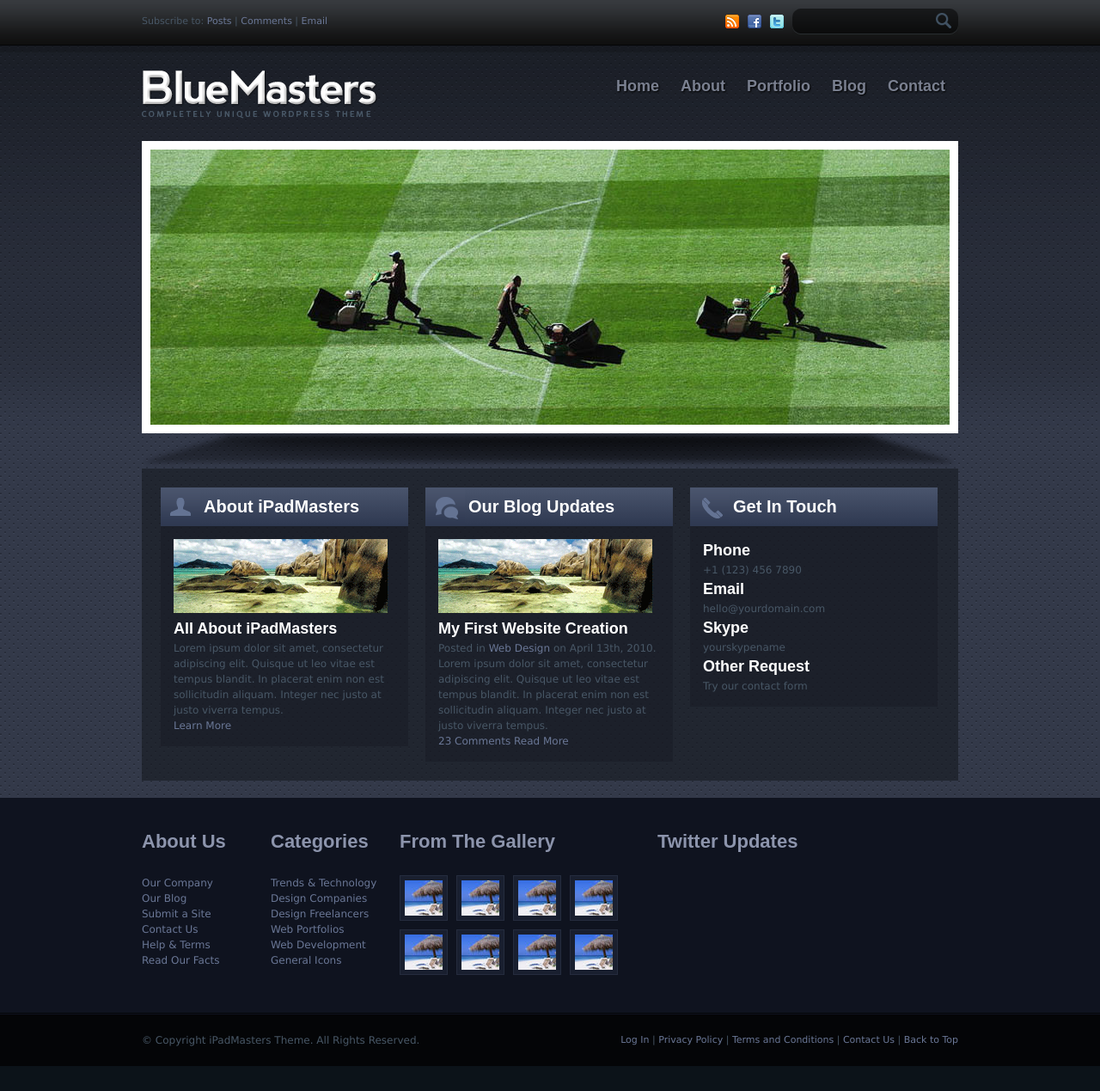
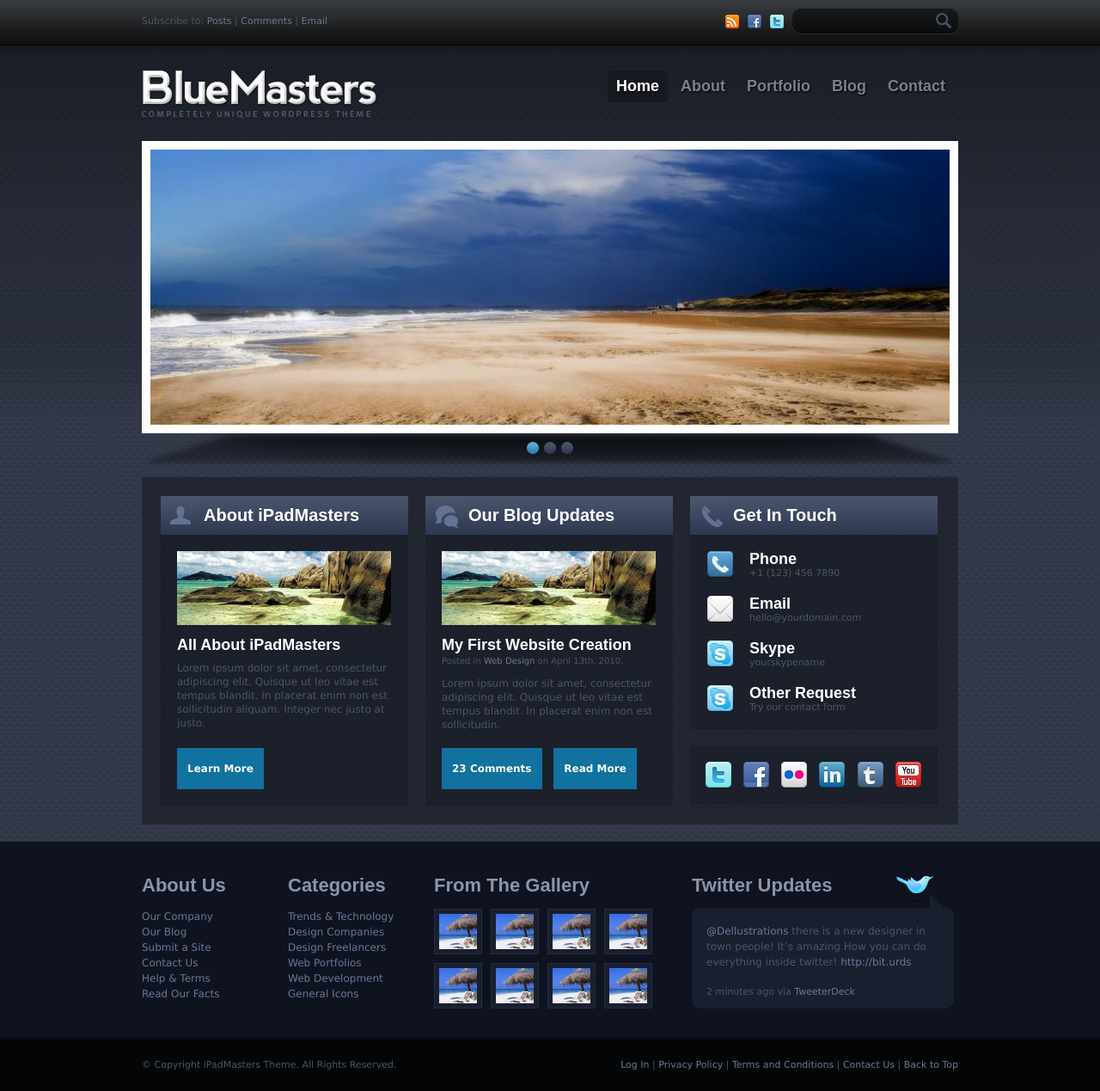
Before and after one commit to jferrienycud/bluemaster, a PHP site: page / in a window 1280 px wide. Shown: the whole page at 86% size. Before the commit the page ends 1240 px from the top, so only its background shows below. Run offline with PHP 8.4, Linux system fonts and the light colour scheme; some libraries are stand-ins or nearby versions.

Commit message:
finished home page of bluemaster

```diff
--- a/css/style.css
+++ b/css/style.css
@@ -96,11 +96,12 @@ h3 {
 }
 h4 {
   font-size:18px;
+  line-height:18px;
 }
 h5 {
   color:#8c94ac;
   font-size:22px;
-  margin:0 0 23px;
+  margin:0 0 11px;
 }
 .links {
   font-size:11px;
@@ -196,12 +197,15 @@ h5 {
       text-decoration:none;
       text-shadow: 1px 1px 2px #000;
     }
-      .nav li a:hover {
+      .nav li a:hover, .nav li a.active {
         background:rgba(13, 15, 19, 0.4);
         -webkit-border-radius: 5px;
         -moz-border-radius: 5px;
         border-radius: 5px;
         color:#fff;
+      }
+      .no-rgba .nav li a:hover,.no-rgba .nav li a.active {
+        background:rgb(13, 15, 19);
       }
 
 /************************************************************************************
@@ -212,15 +216,14 @@ h5 {
   padding:22px;
   width:906px;
 }
+.no-rgba .content {
+  background:rgb(23, 25, 32);
+}
   .content .col {
-    background:rgba(24, 27, 36, 0.5);
     float:left;
     margin:0 20px 0 0;
     width:288px;
   }
-    .content .col .info {
-      padding:15px;
-    }
     .content .col .title {
       background: #4a556d; /* Old browsers */
       background: -moz-linear-gradient(top, #4a556d 0%, #2e3850 100%); /* FF3.6+ */
@@ -231,6 +234,18 @@ h5 {
       filter: progid:DXImageTransform.Microsoft.gradient( startColorstr='#4a556d', endColorstr='#2e3850',GradientType=0 ); /* IE6-9 */
       background: linear-gradient(top, #4a556d 0%,#2e3850 100%); /* W3C */
     }
+    .content .col .info {
+      background:rgba(24, 27, 36, 0.5);
+      height:277px;
+      padding:19px;
+      position:relative;
+    }
+    .content .contact .info {
+      height:auto;
+    }
+    .no-rgba .content .col .info {
+      background:rgb(24, 27, 36);
+    }
       .content .col h3 {
         background:url(../img/icons/title_icons.png) 0 0 no-repeat;
       }
@@ -240,22 +255,131 @@ h5 {
       .content .contact h3 {
         background-position:0 -92px;
       }
+        .content .col .info img {
+           margin:0 0 9px;
+        }
+        .content .col .info span {
+           font-size:10px;
+        }
+        .content .col .info p {
+          line-height:16px;
+          margin:10px 0 0;
+        }
+        .content .col .info .buttons {
+          bottom:19px;
+          position:absolute;
+        }
+          .content .col .info .buttons a {
+            background:#11719f;
+            color:#fff;
+            font-size:12px;
+            font-weight:bold;
+            display:inline-block;
+            margin:0 10px 0 0;
+            padding:15px 12px;
+          }
+
+      .contact ul li {
+        background:url(../img/icons/contact_icons.png) 0 0 no-repeat;
+        font-size:11px;
+        height:32px;
+        margin:0 0 20px;
+        padding:0 0 0 50px;
+      }
+        .contact ul li.email {
+          background-position:0 -32px;
+        }
+        .contact ul li.skype, .contact ul li.other {
+          background-position:0 -64px;
+        }
+        .contact ul li.other {
+          margin:0;
+        }
+        .contact ul.social-tools {
+          background:rgba(24, 27, 36, 0.5);
+          height:32px;
+          margin:20px 0 0;
+          padding:18px;
+        }
+        .no-rgba .contact ul.social-tools {
+          background:rgb(24, 27, 36);
+        }
+          .contact ul.social-tools li {
+            background:none;
+            float:left;
+            height:32px;
+            padding:0;
+            margin:0 13px 0 0;
+            width:31px;
+          }
+          .contact ul.social-tools li.yt {
+            margin:0;
+          }
+            .contact ul.social-tools li a {
+              background:url(../img/icons/social_icons.png) 0 0 no-repeat;
+              display:block;
+              height:32px;
+              width:31px;
+            }
+            .contact ul.social-tools li.fb a {
+              background-position:-31px 0;
+            }
+            .contact ul.social-tools li.re a {
+              background-position:-62px 0;
+            }
+            .contact ul.social-tools li.li a {
+              background-position:-93px 0;
+            }
+            .contact ul.social-tools li.tw2 a {
+              background-position:-123px 0;
+            }
+            .contact ul.social-tools li.yt a {
+              background-position:-154px 0;
+            }
 
 /************************************************************************************
  * Carousel
  ***********************************************************************************/
 .carousel {
-
+  margin-bottom:51px;
 }
   .carousel .player {
     border:10px solid #fff;
     height:320px;
+    position:relative;
     width:930px;
   }
-  .carousel .controller {
+    .carousel .player img {
+      display:none;
+      left:0px;
+      position:absolute;
+      top:0px;
+
+    }
+  .nivo-box, .nivo-slice, .nivo-directionNav, .nivo-controlNav { position: absolute;}
+  .nivo-directionNav, .nivo-controlNav { z-index:500; }
+  .carousel .nivo-controlNav {
     background:url(../img/scroll_shadow.png) 0 0 no-repeat;
-    height:41px;
+    height:31px;
+    left:-10px; bottom:-51px;
+    padding:10px 0 0;
+    text-align: center;
+    width:950px;;
   }
+    .carousel .nivo-controlNav a {
+      background:url(../img/scroll_btn.png) 0 0 no-repeat;
+      display:inline-block;
+      height:14px;
+      margin:0 6px 0 0;
+      text-indent:-9000px;
+      width:14px;
+    }
+    .carousel .nivo-controlNav a:last-child {
+      margin:0;
+    }
+      .carousel .nivo-controlNav a:hover,.carousel .nivo-controlNav a.active  {
+        background-position: -14px 0;
+      }
 
 /************************************************************************************
  * Footer
@@ -270,10 +394,11 @@ h5 {
 }
   .footer .col {
     float:left;
+    height:160px;
     width:300px;
   }
   .footer .half {
-    width:150px;
+    width:170px;
   }
 
   .gallery ul li {
@@ -288,6 +413,19 @@ h5 {
       display:block;
       padding:5px;
     }
+  .footer .twitter {
+    background:url(../img/bird_bg.png) 0 0 no-repeat;
+    width:306px;
+  }
+    .twitter .tweet {
+      padding:17px;
+    }
+      .twitter .tweet p {
+        padding:0 0 16px;
+      }
+      .twitter .tweet span {
+        font-size:11px;
+      }
 
 /************************************************************************************
  * Legal
@@ -295,6 +433,7 @@ h5 {
 .legal-wrap {
   background:#040507;
   border-top:1px solid #0F131F;
+  font-size:11px;
 }
 .legal {
   height:60px;
--- a/includes/footer.php
+++ b/includes/footer.php
@@ -39,6 +39,10 @@
         </div>
         <div class="col twitter">
           <h5>Twitter Updates</h5>
+          <div class="tweet">
+            <p><a href="#">@Dellustrations</a> there is a new designer in town people! It’s amazing How you can do everything inside twitter! <a href="#">http://bit.urds</a></p>
+            <span>2 minutes ago via <a href="#">TweeterDeck</a></span>
+          </div>
         </div>
       </div>
     </div>
--- a/includes/nav.php
+++ b/includes/nav.php
@@ -1,11 +1,18 @@
+<?php
+  if(isset($_GET['page'])) {
+    $currentPage = $_GET['page'];
+  } else {
+    $currentPage = 'home';
+  }
+?>
 <div class="header margin-center clearfix">
   <h1 class="ir">BlueMasters</h1>
   <h2 class="hidden">Completely Unique Wordpress Theme</h2>
   <ul class="nav">
-    <li><a href="#" title="Home">Home</a></li>
-    <li><a href="#" title="About">About</a></li>
-    <li><a href="#" title="Portfolio">Portfolio</a></li>
-    <li><a href="#" title="Blog">Blog</a></li>
-    <li><a href="#" title="Contact">Contact</a></li>
+    <li><a href="index.php" title="Home" <?php if($currentPage == 'home') echo 'class="active"'; ?>>Home</a></li>
+    <li><a href="index.php?page=about" title="About" <?php if($currentPage == 'about') echo 'class="active"'; ?>>About</a></li>
+    <li><a href="index.php?page=portfolio" title="Portfolio" <?php if($currentPage == 'portfolio') echo 'class="active"'; ?>>Portfolio</a></li>
+    <li><a href="index.php?page=blog" title="Blog" <?php if($currentPage == 'blog') echo 'class="active"'; ?>>Blog</a></li>
+    <li><a href="index.php?page=contact" title="Contact" <?php if($currentPage == 'contact') echo 'class="active"'; ?>>Contact</a></li>
   </ul>
 </div>
--- a/index.php
+++ b/index.php
@@ -4,10 +4,9 @@
 
     <div class="carousel margin-center">
       <div class="player">
-        <img src="img/carousel/banner.jpg" />
-      </div>
-      <div class="controller">
-
+        <img src="img/carousel/banner1.jpg" />
+        <img src="img/carousel/banner2.jpg" />
+        <img src="img/carousel/banner3.jpg" />
       </div>
     </div>
     <div class="content margin-center clearfix">
@@ -18,7 +17,7 @@
         <div class="info">
           <img src="img/temp1.png" />
           <h4>All About iPadMasters</h4>
-          <p>Lorem ipsum dolor sit amet, consectetur adipiscing elit. Quisque ut leo vitae est tempus blandit. In placerat enim non est sollicitudin aliquam. Integer nec justo at justo viverra tempus.</p>
+          <p>Lorem ipsum dolor sit amet, consectetur adipiscing elit. Quisque ut leo vitae est tempus blandit. In placerat enim non est sollicitudin aliquam. Integer nec justo at justo.</p>
           <div class="buttons clearfix">
             <a href="#" title="Learn More">Learn More</a>
           </div>
@@ -32,7 +31,7 @@
           <img src="img/temp1.png" />
           <h4>My First Website Creation</h4>
           <span>Posted in <a href="#" title="Web Design">Web Design</a> on April 13th, 2010.</span>
-          <p>Lorem ipsum dolor sit amet, consectetur adipiscing elit. Quisque ut leo vitae est tempus blandit. In placerat enim non est sollicitudin aliquam. Integer nec justo at justo viverra tempus.</p>
+          <p>Lorem ipsum dolor sit amet, consectetur adipiscing elit. Quisque ut leo vitae est tempus blandit. In placerat enim non est sollicitudin. </p>
           <div class="buttons clearfix">
             <a href="#" title="23 Comments">23 Comments</a>
             <a href="#" title="Read More">Read More</a>
@@ -63,6 +62,14 @@
             </li>
           </ul>
         </div>
+        <ul class="social-tools clearfix">
+          <li class="tw"><a href="#" class="ir" title="Twitter">Twitter</a></li>
+          <li class="fb"><a href="#" class="ir" title="Twitter">Facebook</a></li>
+          <li class="re"><a href="#" class="ir" title="Reddit">Reddit</a></li>
+          <li class="li"><a href="#" class="ir" title="Linkedin">Linkedin</a></li>
+          <li class="tw2"><a href="#" class="ir" title="Twitter">Twitter</a></li>
+          <li class="yt"><a href="#" class="ir" title="YouTube">YouTube</a></li>
+        </ul>
       </div>
     </div>
   </div>
--- a/js/script.js
+++ b/js/script.js
@@ -1,3 +1,15 @@
+var Controller = {
+  init:function() {
+    this.carousel('.player')
+  },
+  carousel:function(element){
+    $(element).nivoSlider({
+      directionNav: false,
+      directionNavHide:false
+    });
+  }
+}
+
 $(function(){
-
+  Controller.init();
 });
```
Also changed, not shown: js/plugins.js (+68 -0 lines), img/bird_bg.png (added), img/carousel/banner1.jpg (added), img/carousel/banner2.jpg (added), img/carousel/banner3.jpg (added), img/icons/contact_icons.png (added), img/icons/social_icons.png (added), img/scroll_btn.png (added).
